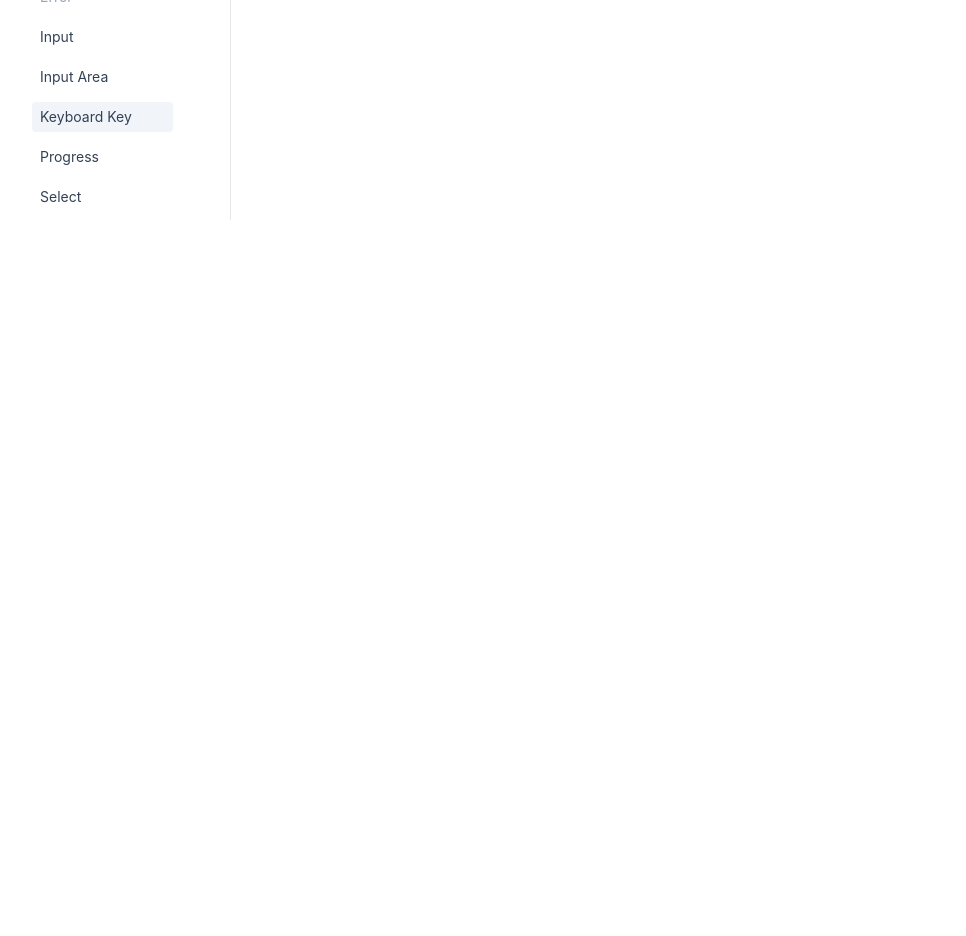
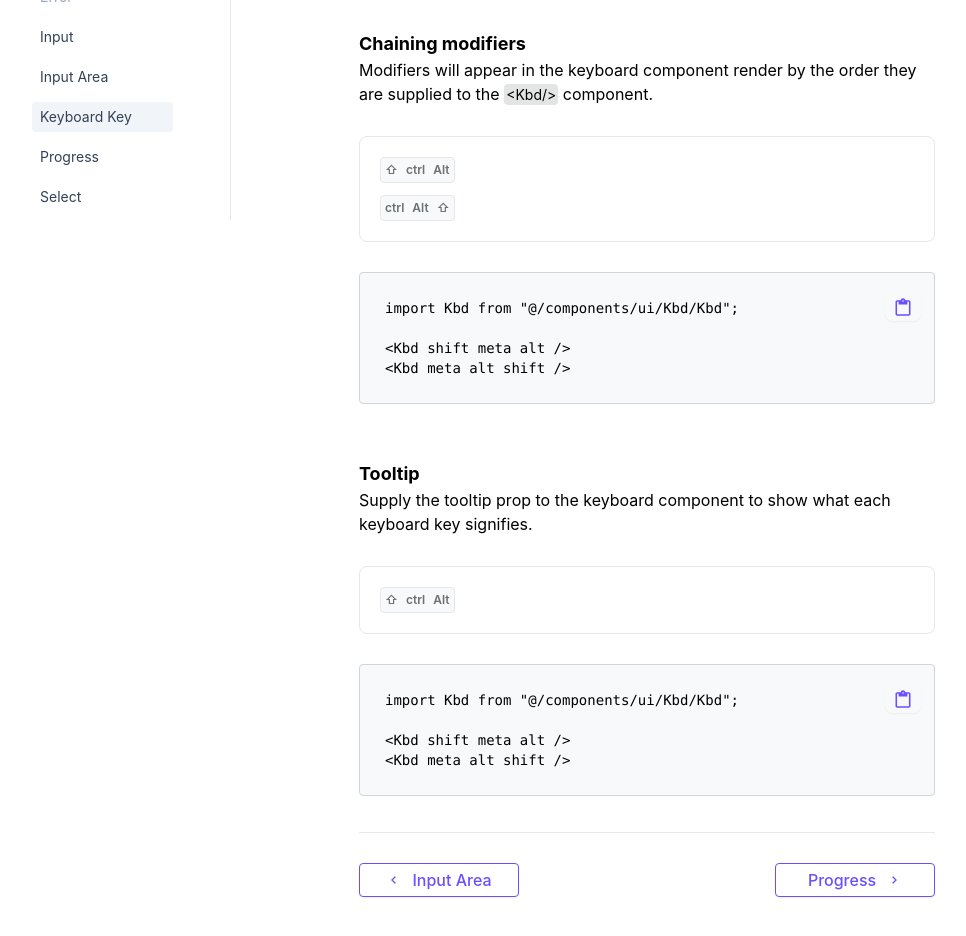
Before and after one commit to elijahnikov/ui, a Next.js app: page /kbd in a window 1280 px wide. Shown: the part 580-1516 px from the top of the page, without its empty margins (25-991 px from the left). Before the commit the page ends 864 px from the top, so only its background shows below. Built offline with nearby package versions, Linux system fonts and the light colour scheme; a web font is replaced by a local one.

Commit message:
finalising keyboard key page and fixing spinner sizing

```diff
--- a/src/components/ui/Spinner/Spinner.tsx
+++ b/src/components/ui/Spinner/Spinner.tsx
@@ -11,7 +11,7 @@ const Spinner = React.forwardRef<HTMLSpanElement, SpinnerProps>(
         return (
             <span className={clxsm(className, `block h-${sizer} w-${sizer}`)}>
                 <svg
-                    className="animate-spin"
+                    className={`animate-spin block h-${sizer} w-${sizer}`}
                     viewBox="0 0 20 20"
                     xmlns="http://www.w3.org/2000/svg"
                 >
--- /dev/null
+++ b/src/maps/component/kbd.ts
@@ -0,0 +1,31 @@
+import { MenuMap } from "./types";
+
+export const kbdMenuMap: MenuMap[] = [
+    {
+        label: "Usage",
+        href: "#usage",
+    },
+    {
+        label: "Chaining modifiers",
+        href: "#multi",
+    },
+    {
+        label: "Tooltip",
+        href: "#tooltip",
+    },
+];
+
+export const kbdCode = {
+    usage: `import Kbd from "@/components/ui/Kbd/Kbd";
+
+<Kbd meta>S</Kbd>`,
+
+    multi: `import Kbd from "@/components/ui/Kbd/Kbd";
+
+<Kbd shift meta alt />
+<Kbd meta alt shift />`,
+
+    tooltip: `import Kbd from "@/components/ui/Kbd/Kbd";
+
+<Kbd shift meta alt tooltip />`,
+};
--- a/src/pages/kbd.tsx
+++ b/src/pages/kbd.tsx
@@ -1,15 +1,17 @@
 import ExampleBlock from "@/components/common/ExampleBlock/ExampleBlock";
 import Layout from "@/components/common/Layout/Layout";
 import PageHeader from "@/components/common/PageHeader/PageHeader";
+import PageStepper from "@/components/common/PageStepper/PageStepper";
 import CodeBlock from "@/components/ui/CodeBlock/CodeBlock";
 import Kbd from "@/components/ui/Kbd/Kbd";
+import { kbdCode, kbdMenuMap } from "@/maps/component/kbd";
 import React from "react";
 
 interface KbdPageProps {}
 
 const KbdPage = ({}: KbdPageProps) => {
     return (
-        <Layout title="Keyboard Key - Supercrumble UI" menuMap={[]}>
+        <Layout title="Keyboard Key - Supercrumble UI" menuMap={kbdMenuMap}>
             <div className="mb-[40px]">
                 <PageHeader
                     title="Keybord Key"
@@ -24,10 +26,46 @@ const KbdPage = ({}: KbdPageProps) => {
                 ></a>
                 <h4 className="mb-[30px]">Usage</h4>
                 <ExampleBlock>
-                    <Kbd ctrl>S</Kbd>
+                    <Kbd meta>S</Kbd>
                 </ExampleBlock>
-                <CodeBlock code={""} />
+                <CodeBlock code={kbdCode.usage} />
             </div>
+
+            <div className="mt-[50px]">
+                <a
+                    className="relative h-[20px] invisible top-[-80px]"
+                    id="multi"
+                ></a>
+                <h4>Chaining modifiers</h4>
+                <p className="mb-[30px]">
+                    Modifiers will appear in the keyboard component render by
+                    the order they are supplied to the{" "}
+                    <span className="text-sm bg-sky-light dark:bg-slate-800 rounded-md p-[2px]">{`<Kbd/>`}</span>{" "}
+                    component.
+                </p>
+                <ExampleBlock className="space-y-3">
+                    <Kbd shift meta alt />
+                    <Kbd meta alt shift />
+                </ExampleBlock>
+                <CodeBlock code={kbdCode.multi} />
+            </div>
+
+            <div className="mt-[50px]">
+                <a
+                    className="relative h-[20px] invisible top-[-80px]"
+                    id="tooltip"
+                ></a>
+                <h4>Tooltip</h4>
+                <p className="mb-[30px]">
+                    Supply the tooltip prop to the keyboard component to show
+                    what each keyboard key signifies.
+                </p>
+                <ExampleBlock className="space-y-3">
+                    <Kbd shift meta alt tooltip />
+                </ExampleBlock>
+                <CodeBlock code={kbdCode.multi} />
+            </div>
+            <PageStepper currentPage="kbd" />
         </Layout>
     );
 };
```
